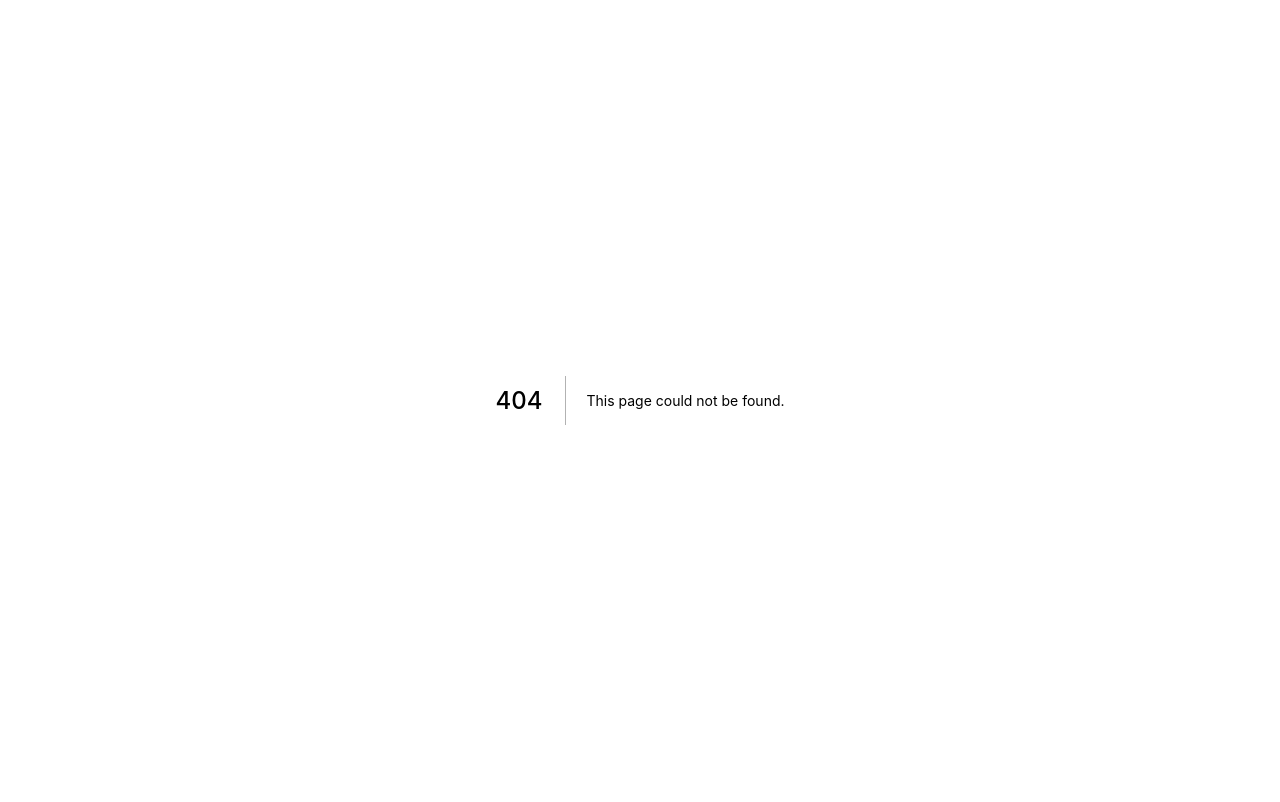
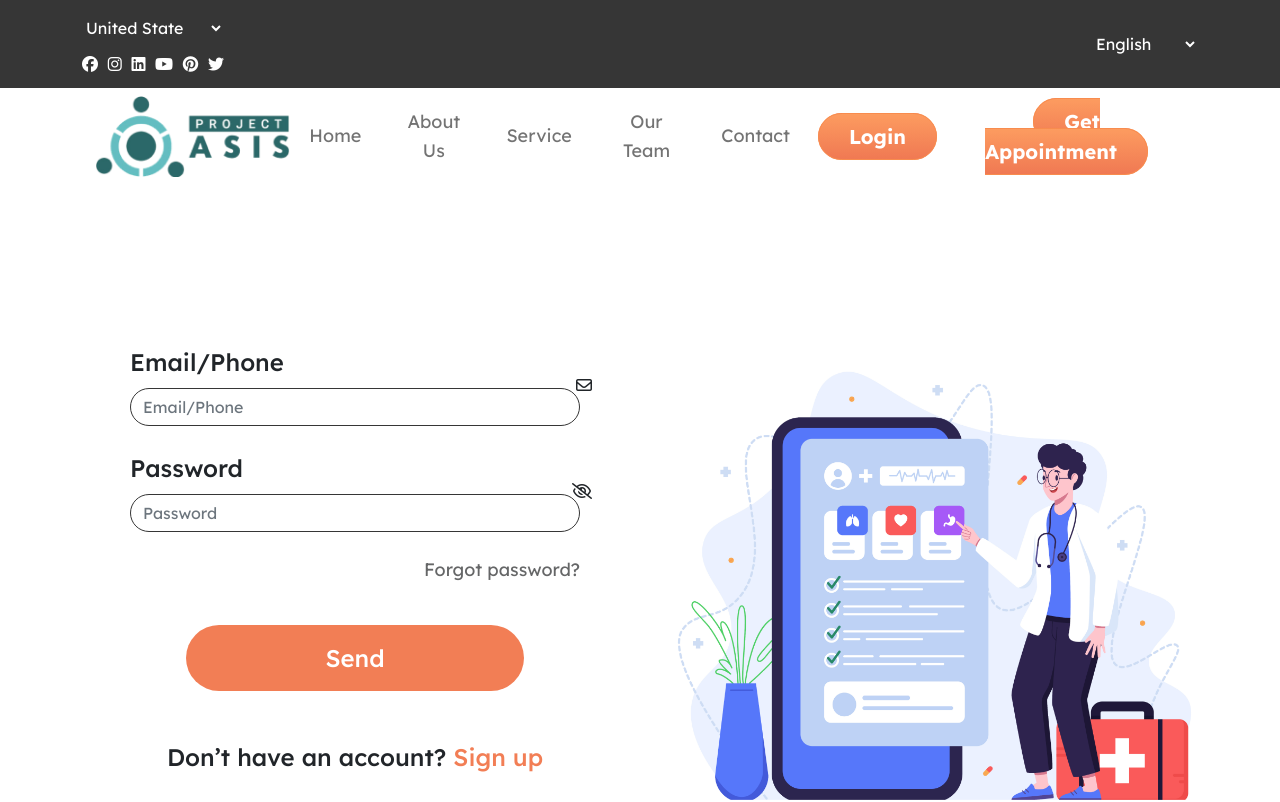
Before and after one commit to rjibon49/oasisCharity, a Next.js app: page /login in a window 1280 px wide. Before the commit this address had no page. Shown: the top 802 px of the page. Built offline with nearby package versions, Linux system fonts and the light colour scheme.

Commit message:
login age complete but need to revision

```diff
--- a/components/Header.js
+++ b/components/Header.js
@@ -64,7 +64,7 @@ const Header = () => {
                                     <Link href="/contact"><a className="nav-link">Contact</a></Link>
                                 </li>
                                 <li className=" buttoncolor nav-item">
-                                    <Link href="#"><a className="buttonStyle" >Login</a></Link>
+                                    <Link href="/login"><a className="buttonStyle" >Login</a></Link>
                                 </li>
                                 <li className=" buttoncolor nav-item">
                                     <Link href="#"><a className="buttonStyle" >Get Appointment</a></Link>
--- /dev/null
+++ b/components/Login/LoginComponent.js
@@ -0,0 +1,65 @@
+import Image from 'next/image';
+import React from 'react';
+import loginImage from "../../public/images/content/loginPageImage.png";
+import Link from 'next/link';
+
+const LoginComponent = () => {
+    return (
+        <div>
+            <div className='container py-5'>
+                <div className='row'>
+                    <div className='col-xxl-6 col-xl-6 col-lg-6 textCenter'>
+                        <div>
+                            {/* <form className="row g-4 p-5">
+                                <div className="col-md-12">
+                                    <label htmlFor="email" className='text24 mb-2'>Email/Phone</label>
+                                    <input type="text" className="form-control" id='email' placeholder="Email/Phone" />
+                                </div>
+                                <div className="col-md-12">
+                                    <label htmlFor="password" className='text24 mb-2'>Email/Phone</label>
+                                    <input type="password" className="form-control" id='password'  placeholder="Email" />
+                                </div>
+                                <div className='text-end'>
+                                    <Link href="#"><a><p className='text18'>Forget password?</p></a></Link>
+                                </div>
+                                <div className="col-12 text-center">
+                                    <button type="submit" className="loginButton">Send</button>
+                                </div>
+                            </form> */}
+
+                            <form className="row g-4 p-5">
+                                <div className="col-md-12 position-relative">
+                                    <label htmlFor="email" className='text24 mb-2'>Email/Phone</label>
+                                    <input type="text" className="form-control" id='email' placeholder="Email/Phone" />
+                                    <i className="far fa-envelope position-absolute end-0 top-50 translate-middle-y"></i>
+                                </div>
+                                <div className="col-md-12 position-relative">
+                                    <label htmlFor="password" className='text24 mb-2'>Password</label>
+                                    <input type="password" className="form-control" id='password' placeholder="Password" />
+                                    <i className="far fa-eye-slash position-absolute end-0 top-50 translate-middle-y"></i>
+                                </div>
+                                <div className='text-end'>
+                                    <Link href="#"><a><p className='text18'>Forgot password?</p></a></Link>
+                                </div>
+                                <div className="col-12 text-center">
+                                    <button type="submit" className="loginButton">Send</button>
+                                </div>
+                            </form>
+
+                            <div className='text-center'>
+                                <p className='text24'>Don’t have an account? <span className='colorText'>Sign up</span></p>
+                            </div>
+                        </div>
+                    </div>
+                    <div className='col-xxl-6 col-xl-6 col-lg-6'>
+                        <div>
+                            <Image src={loginImage} alt='doctor_providing_medical_lab_report' className='' />
+                        </div>
+                    </div>
+                </div>
+            </div>
+        </div>
+    );
+};
+
+export default LoginComponent;
--- /dev/null
+++ b/pages/login/index.js
@@ -0,0 +1,25 @@
+import Head from 'next/head';
+import Layout from '../../components/Layout';
+import LoginComponent from '../../components/Login/LoginComponent';
+
+
+const index = () => {
+    return (
+        <>
+            <Head>
+                <title>Login</title>
+                <meta name="description" content="All Courses" />
+                <meta name="viewport" content="width=device-width, initial-scale=1" />
+            </Head>
+            <div>
+                <Layout>
+                    <div className='my-5'>
+                        <LoginComponent />
+                    </div>
+                </Layout>
+            </div>
+        </>
+    );
+};
+
+export default index;
--- a/public/styles/globals.css
+++ b/public/styles/globals.css
@@ -226,7 +226,17 @@ ul, li {
   max-width: 500px;
 }
 
-
+.loginButton {
+  width: 75%;
+  font-size: 24px;
+  font-weight: 500;
+  line-height: 150%;
+  background: #F27E55;
+  border-radius: 100px;
+  border: none;
+  color: white;
+  padding: 15px 0px;
+}
 
 
 /* ================ Color CSS Style ====================
```
Also changed, not shown: public/images/content/loginPageImage.png (added).
